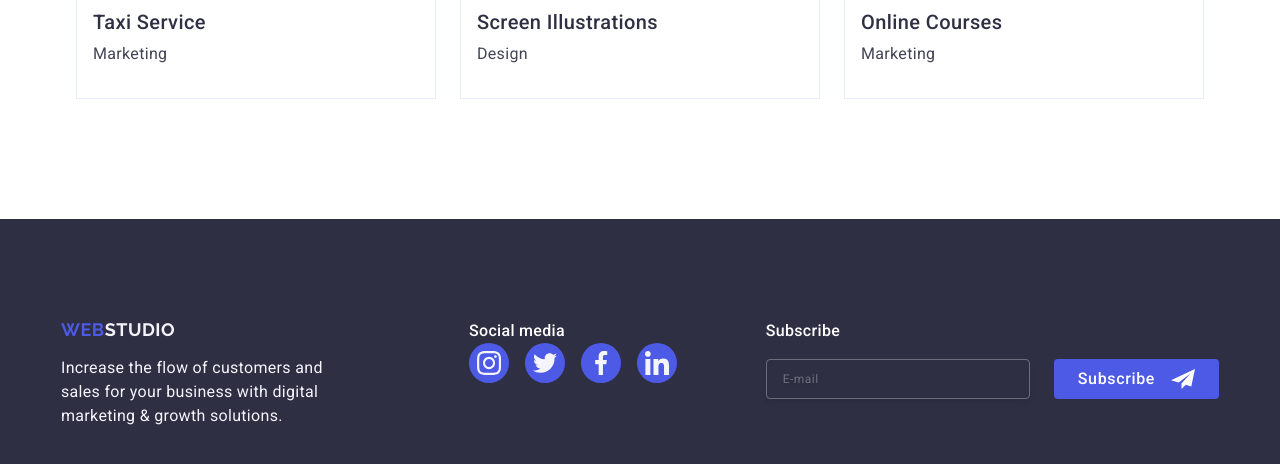
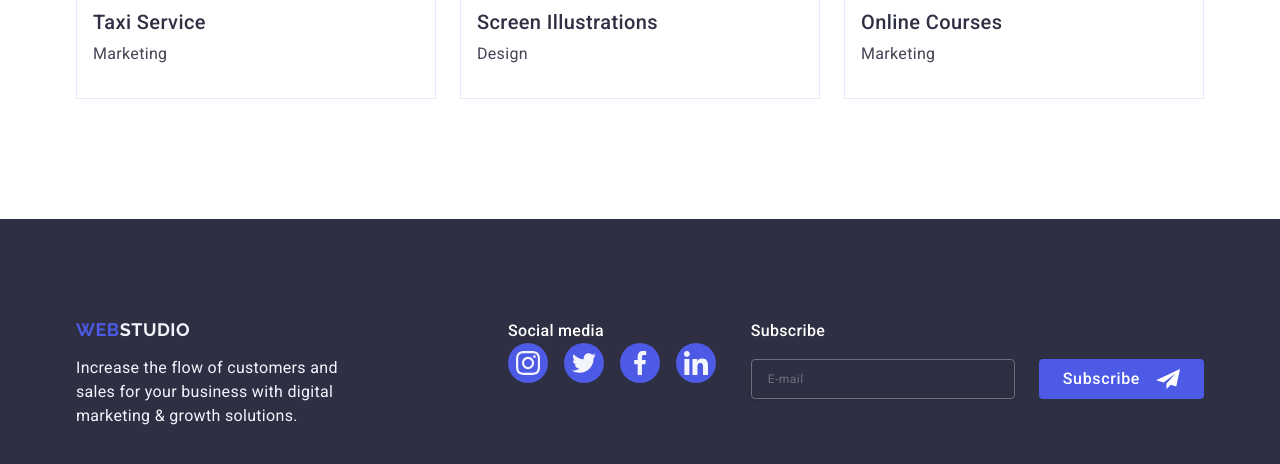
Before and after one commit to Niko-1515/goit-markup-hw-06, a plain HTML site: page index.html in a window 1280 px wide. Shown: the part 2401-2865 px from the top of the page. Drawn offline with nearby package versions, Linux system fonts and the light colour scheme.

Commit message:
fix footer

```diff
--- a/css/styles.css
+++ b/css/styles.css
@@ -1012,7 +1012,9 @@ p {
     display: flex;
     flex-direction: column;
     gap: 72px;
-    padding: 96px 0;
+    padding: 96px 16px;
+    justify-content: center;
+    align-items: center;
 }
 
 .bottom-about {}
@@ -1042,7 +1044,7 @@ p {
     line-height: 1.5;
     letter-spacing: 0.02em;
     color: #f4f4fd;
-    max-width: 264px;
+    max-width: 288px;
 }
 
 .bottom-social {
@@ -1204,7 +1206,7 @@ width: 264px;
 
 @media screen and (min-width: 1158px) {
 .bottom-container{
-    padding: 100px 0;
+    padding: 100px 15px;
 }
 .bottom-about {
 margin-right: 120px;
```
